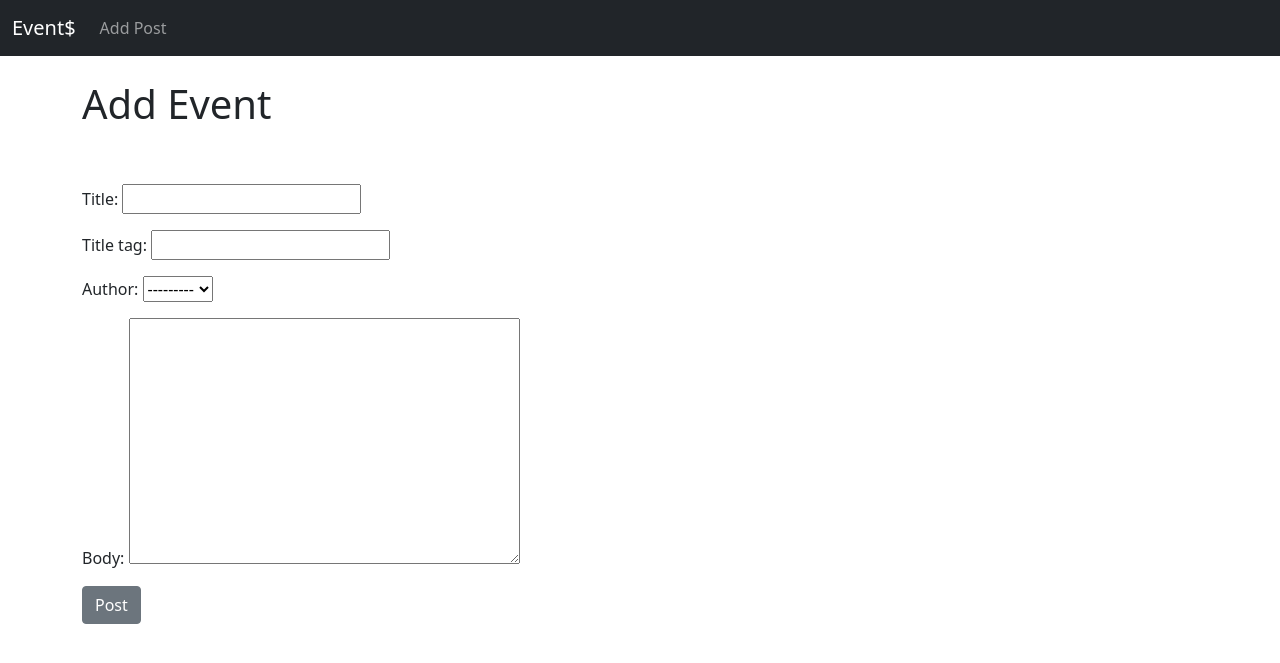
After one commit to SuvarneshKM/django_events, a Django app: page /add_event/ in a window 1280 px wide. The commit adds this page. Shown: the top 663 px of the page. Run offline with Django 3.2, Linux system fonts and the light colour scheme; data comes from the database, SQL or seed files in the repository; both versions use the stored data as it was after the commit.

Commit message:
add event

```diff
--- a/theevent/models.py
+++ b/theevent/models.py
@@ -1,13 +1,18 @@
 from django.db import models
 from django.contrib.auth.models import User
-
+from django.urls import reverse
 
 class Post(models.Model):
 	title = models.CharField(max_length=255)
-	title_tag = models.CharField(max_length=255, default="Event$")
+	title_tag = models.CharField(max_length=255)
 	author = models.ForeignKey(User, on_delete=models.CASCADE)
 	body = models.TextField()
 
 
 	def __str__(self):
 		return self.title + ' | ' + str(self.author)
+
+
+	def get_absolute_url(self):
+		# return reverse('event-detail', args=(str(self.id)) )
+		return reverse('home')
--- /dev/null
+++ b/theevent/templates/add_event.html
@@ -0,0 +1,14 @@
+{% extends 'base.html' %}
+{% block title %}Create a New Event{% endblock %}
+
+{% block content %}
+
+<h1>Add Event</h1>
+<br /><br />
+<form method="POST">
+{% csrf_token %}
+{{ form.as_p }}
+<button class="btn btn-secondary">Post</button>
+</form>
+
+{% endblock %}
--- a/theevent/templates/base.html
+++ b/theevent/templates/base.html
@@ -18,7 +18,7 @@
     <div class="collapse navbar-collapse" id="navbarSupportedContent">
       <ul class="navbar-nav me-auto mb-2 mb-lg-0">
         <li class="nav-item">
-          <a class="nav-link" href="#">Link</a>
+          <a class="nav-link" href="{% url 'add_event' %}">Add Post</a>
         </li>
       </ul>
     </div>
--- a/theevent/urls.py
+++ b/theevent/urls.py
@@ -1,9 +1,10 @@
 from django.urls import path
 # from . import views
-from .views import HomeView, EventDetailView
+from .views import HomeView, EventDetailView, AddEventView
 
 urlpatterns = [
    # path('', views.home, name="home"),
    path('', HomeView.as_view(), name="home"),
    path('event/<int:pk>', EventDetailView.as_view(), name="event-detail" ),
+   path('add_event/', AddEventView.as_view(), name="add_event"),
 ]
--- a/theevent/views.py
+++ b/theevent/views.py
@@ -1,5 +1,5 @@
 from django.shortcuts import render
-from django.views.generic import ListView, DetailView
+from django.views.generic import ListView, DetailView, CreateView
 from .models import Post
 
 # def home(request):
@@ -13,3 +13,9 @@ class HomeView(ListView):
 class EventDetailView(DetailView):
 	model = Post
 	template_name = 'event_detail.html'
+
+
+class AddEventView(CreateView):
+	model = Post
+	template_name = 'add_event.html'
+	fields = '__all__'
```
Also changed, not shown: db.sqlite3.
